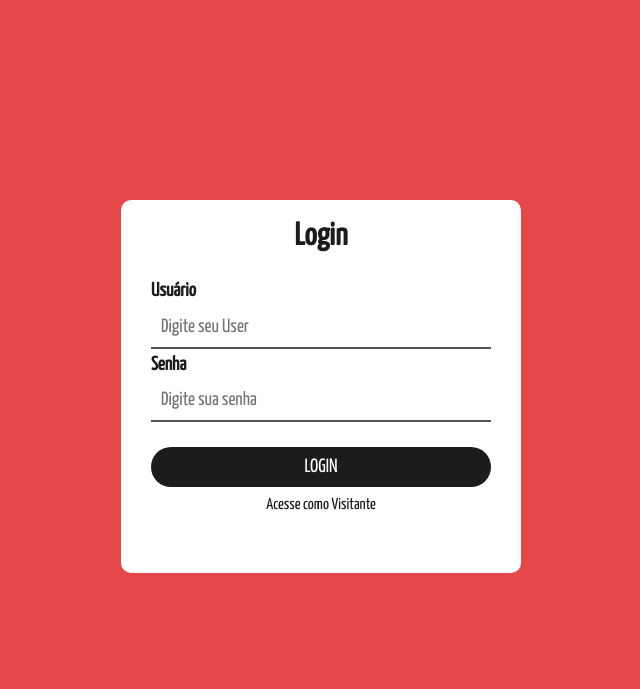
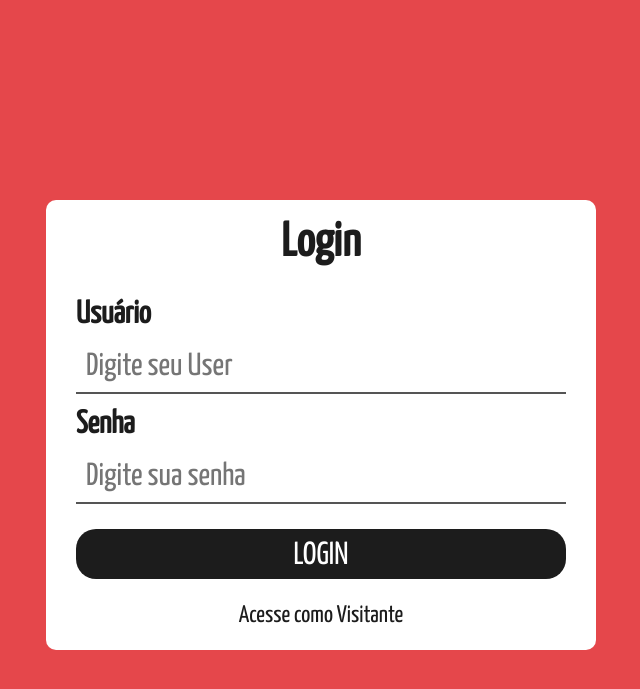
Before and after one commit to chrispittersl/VIP, a PHP site: page /login.html in a window 1536 px wide. Shown: the top 689 px of the page, without its empty margins (447-1087 px from the left). Run offline with PHP 8.4, Linux system fonts and the light colour scheme; some libraries are stand-ins or nearby versions.

Commit message:
Login com resolução para cll e desktop

```diff
--- a/css/login.css
+++ b/css/login.css
@@ -24,16 +24,17 @@ a:hover{
 }
 
 h1{
-  font-size: 2em;
+  font-size: 4em;
 }
 /*CONTAINER*/
-#container{
+.container{
   background-color: #fff;
-  width: 400px;
+  width: 700px;
+  height:600px;
   margin-left: auto;
   margin-right: auto;
   padding: 20px 30px;
-  margin-top: 25vh;
+  margin-top: 35vh;
   border-radius: 10px ;
   text-align: center;
 }
@@ -49,19 +50,20 @@ label, input{
   display: block;
   width:100%;
   text-align:left;
-  margin-top: 2%;
-  margin-bottom: 1%;
+
 }
 
 label{
   font-weight: bold;
-  font-size:1.2em;
+  font-size:3em;
+  margin-bottom: 2%;
 }
 
 input{
   border-bottom: 2px solid rgba(28, 28, 28, 0.75);
   padding:10px;
-  font-size:1.2em;
+  font-size:2.4em;
+  margin-bottom: 3%;
 }
 
 input:focus{
@@ -73,14 +75,16 @@ input:focus{
   display:block;
   font-size:1em;
   margin-top: 10px;
+  font-size: 2.3em;
+  padding: 10px;
 }
 
 input[type="submit"]{
   text-align:center;
   text-transform: uppercase;
-  font-size:1.2em;
+  font-size:2.8em;
   border:none;
-  height:40px;
+  height:70px;
   border-radius: 20px;
   margin-top: 25px;
   color: #fff;
@@ -91,3 +95,35 @@ input[type="submit"]:hover{
   background-color:rgba(28, 28, 28, 0.75) ;
   transition: .5s;
 }
+
+/*PC 1400RESOLUCAO*/
+@media screen and (min-width: 1400px)
+{
+  .container{
+  width: 550px;
+  height:450px;
+  margin-top: 25vh;
+  }
+
+  label{
+    font-size: 2em;
+  }
+
+  h1{
+    font-size: 3em;
+  }
+
+  input{
+    font-size: 2em;
+  }
+
+  input[type="submit"]{
+    font-size: 2em;
+    height:  50px;
+  }
+
+  #visitante{
+    font-size: 1.5em;
+
+  }
+}
--- a/login.html
+++ b/login.html
@@ -5,6 +5,7 @@
 			Login
 		</title>
 		<meta http-equiv="Content-Type" content="text/html; charset=utf-8">
+
 		<!--CSS-->
 		<link rel="stylesheet" type="text/css" href="css/login.css">
 		<!--ICON-->
@@ -47,7 +48,7 @@
 	</head>
 
 	<body>
-		<div id="container">
+		<div class="container">
 			<h1>Login</h1>
 
 			<form action="" method="POST">
```
Also changed, not shown: css/main.css (+1 -1 lines).
